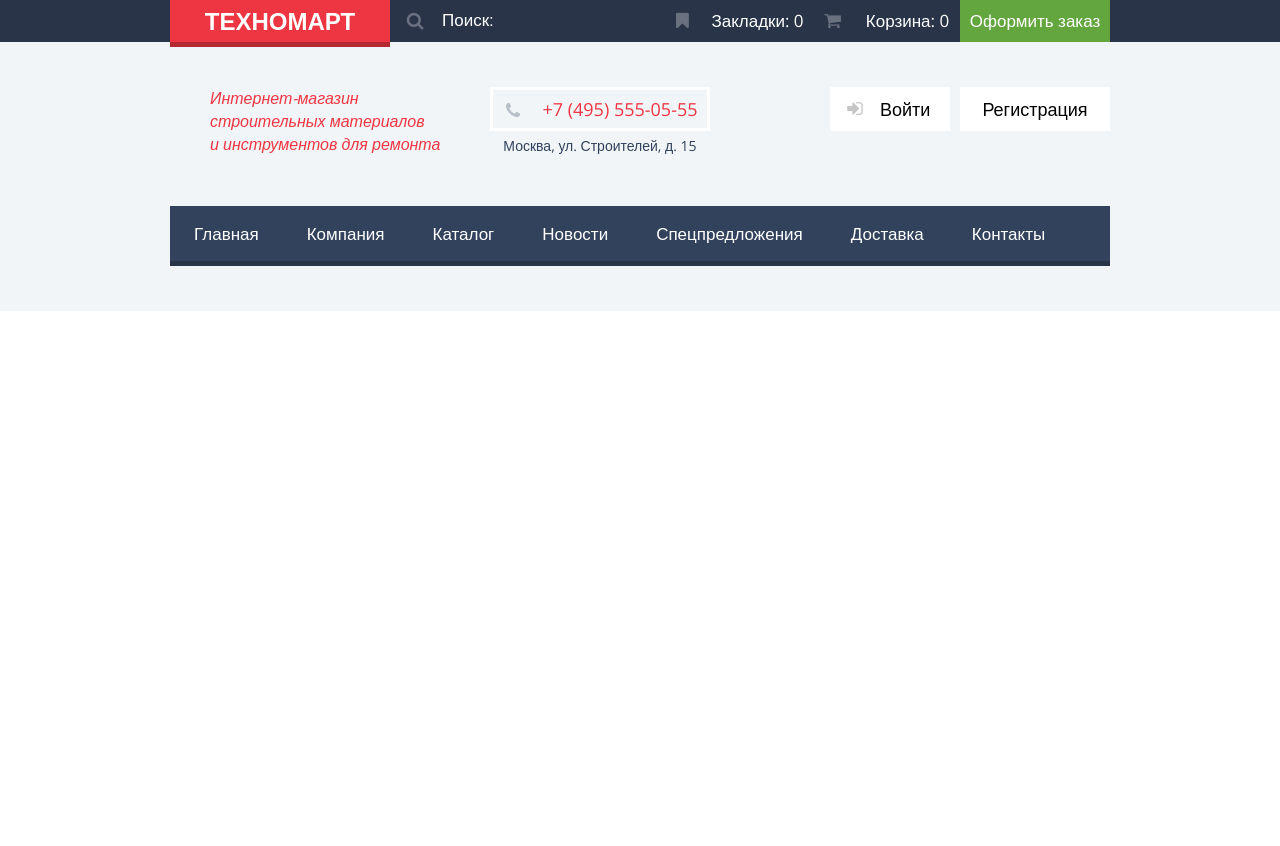
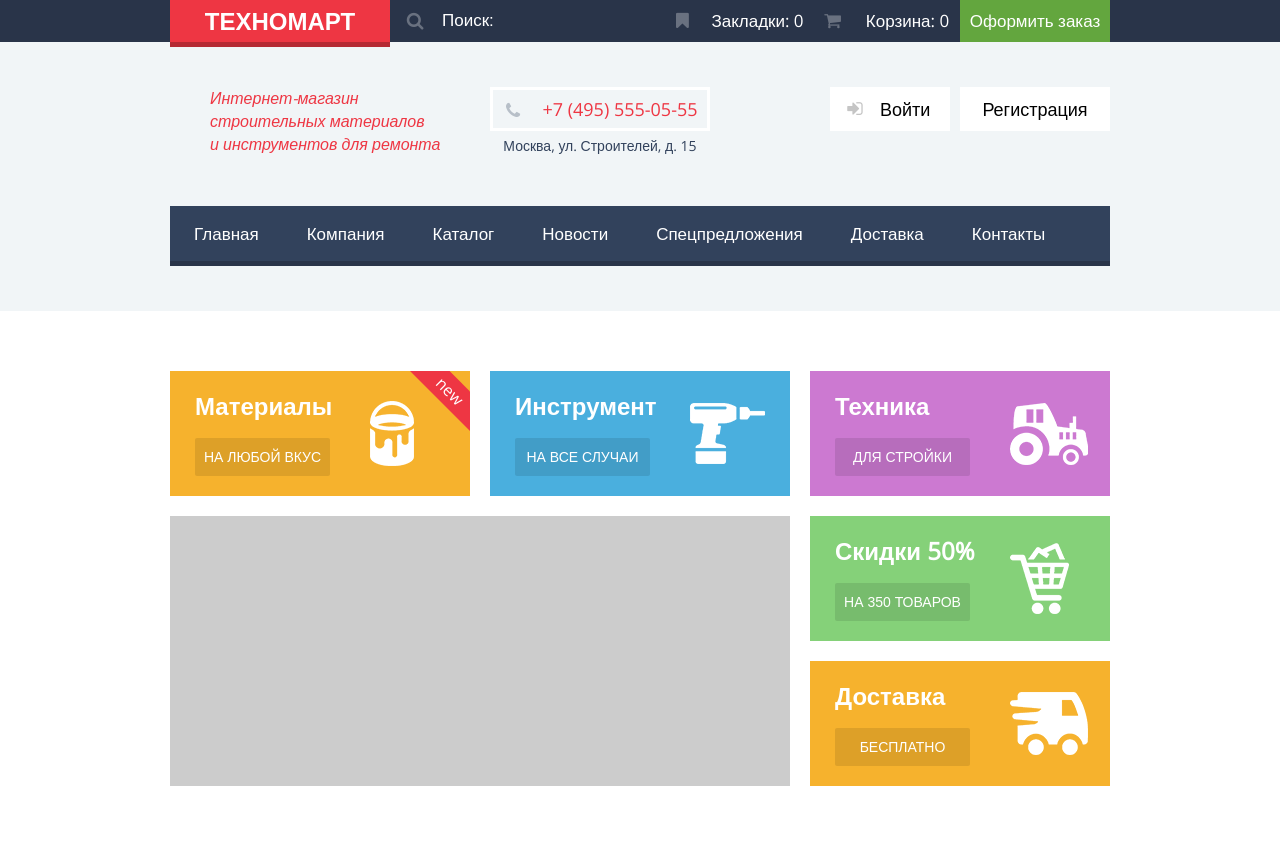
Before and after one commit to pashkoostap/pashkoostap.github.io, a website: page technomart/index.html in a window 1280 px wide. Before the commit the page ends 800 px from the top, so only its background shows below. Drawn offline with nearby package versions, Linux system fonts and the light colour scheme.

Commit message:
06-06-2016
Promo-block

```diff
--- a/technomart/index.html
+++ b/technomart/index.html
@@ -71,6 +71,41 @@
       </nav>
     </div>
   </article>
+
+
+  <article class="promo-block">
+    <div class="container clearfix">
+      <div class="promo-product materials">
+        <h3 class="promo-product-header">Материалы</h3>
+        <button>На любой вкус</button>
+        <i class="promo-badge">new</i>
+      </div>
+
+      <div class="promo-product tool">
+        <h3 class="promo-product-header">Инструмент</h3>
+        <button>На все случаи</button>
+      </div>
+
+      <div class="promo-product machinery">
+        <h3 class="promo-product-header">Техника</h3>
+        <button>Для стройки</button>
+      </div>
+
+      <div class="promo-product-slider">
+        Слайдер
+      </div>
+
+      <div class="promo-product discount">
+        <h3 class="promo-product-header">Скидки 50%</h3>
+        <button>На 350 товаров</button>
+      </div>
+
+      <div class="promo-product delivery">
+        <h3 class="promo-product-header">Доставка</h3>
+        <button>Бесплатно</button>
+      </div>
+    </div>
+  </article>
   <script src="js/script.js"></script>
 </body>
 </html>
--- /dev/null
+++ b/technomart/less/components/promo-block.less
@@ -0,0 +1,99 @@
+.promo-block {
+  background: @white;
+  padding: 60px 0;
+  font-size: 0;
+  .promo-product {
+    width: 250px;
+    padding: 20px 25px;
+    overflow: hidden;
+    background-image: url(../img/icon/promo-materials.png);
+    background-position: 200px center;
+    background-repeat: no-repeat;
+    &-header {
+      font-size: 24px;
+      line-height: 30px;
+      margin-top: 0px;
+      color: @white;
+      margin-bottom: 17px;
+    }
+    button {
+      border: none;
+      outline: none;
+      font-size: 14px;
+      line-height: 18px;
+      text-align: center;
+      text-transform: uppercase;
+      padding: 10px 5px;
+      width: 135px;
+      border-radius: 2px;
+      color: @white;
+      background-color: @black-opacity-10;
+    }
+    button:hover {
+      background-color: @black-opacity-20;
+    }
+    button:active {
+      background-color: @black-opacity-30;
+    }
+    .promo-badge {
+      color: @white;
+      position: absolute;
+      top: -28px;
+      right: -25px;
+      font-size: 16px;
+      font-style: normal;
+      text-align: center;
+      vertical-align: top;
+      line-height: 18px;
+      background-color: @red;
+      width: 85px;
+      padding: 5px 0px;
+      transform: rotate(45deg);
+      transform-origin: 0% 100%;
+    }
+  }
+
+  .promo-product-slider {
+    width: 620px;
+    height: 270px;
+    float: left;
+    background: #ccc;
+  }
+  .materials {
+    background-color: @promo-yellow;
+    background-image: url(../img/icon/promo-materials.png);
+    margin-right: 20px;
+    margin-bottom: 20px;
+    float: left;
+    position: relative;
+  }
+  .tool {
+    background-color: @promo-blue;
+    background-image: url(../img/icon/promo-tool.png);
+    margin-right: 20px;
+    margin-bottom: 20px;
+    float: left;
+  }
+  .machinery {
+    background-color: @promo-magenta;
+    background-image: url(../img/icon/promo-machinery.png);
+    margin-bottom: 20px;
+    float: right;
+  }
+  .discount {
+    background-color: @promo-green;
+    background-image: url(../img/icon/promo-discount.png);
+    margin-bottom: 20px;
+    float: right;
+  }
+  .delivery {
+    background-color: @promo-yellow;
+    background-image: url(../img/icon/promo-delivery.png);
+    float: right;
+  }
+}
+
+//
+//
+//
+//
--- a/technomart/less/style.less
+++ b/technomart/less/style.less
@@ -4,3 +4,4 @@
 @import 'components/scaffolding';
 @import 'components/main-header';
 @import 'components/top-menu';
+@import 'components/promo-block';
--- a/technomart/less/variables.less
+++ b/technomart/less/variables.less
@@ -4,6 +4,8 @@
 @white-opacity-50: rgba(255, 255, 255, 0.5);
 
 @black: #000000;
+@black-opacity-10: rgba(0, 0, 0, 0.1);
+@black-opacity-20: rgba(0, 0, 0, 0.2);
 @black-opacity-30: rgba(0, 0, 0, 0.3);
 @white-top: #f1f5f7;
 
@@ -30,3 +32,13 @@
 
 @grey: #b7bfc8;
 @grey-light: #c5c5c5;
+
+//promo-block colors
+//materials, delivery
+@promo-yellow: #f6b22d;
+//tool
+@promo-blue: #4aafde;
+//machinery
+@promo-magenta: #cc79d1;
+//discount
+@promo-green: #85d179;
```
Also changed, not shown: technomart/css/style.css, technomart/img/icon/promo-delivery.png (added), technomart/img/icon/promo-discount.png (added), technomart/img/icon/promo-machinery.png (added), technomart/img/icon/promo-materials.png (added), technomart/img/icon/promo-tool.png (added).
